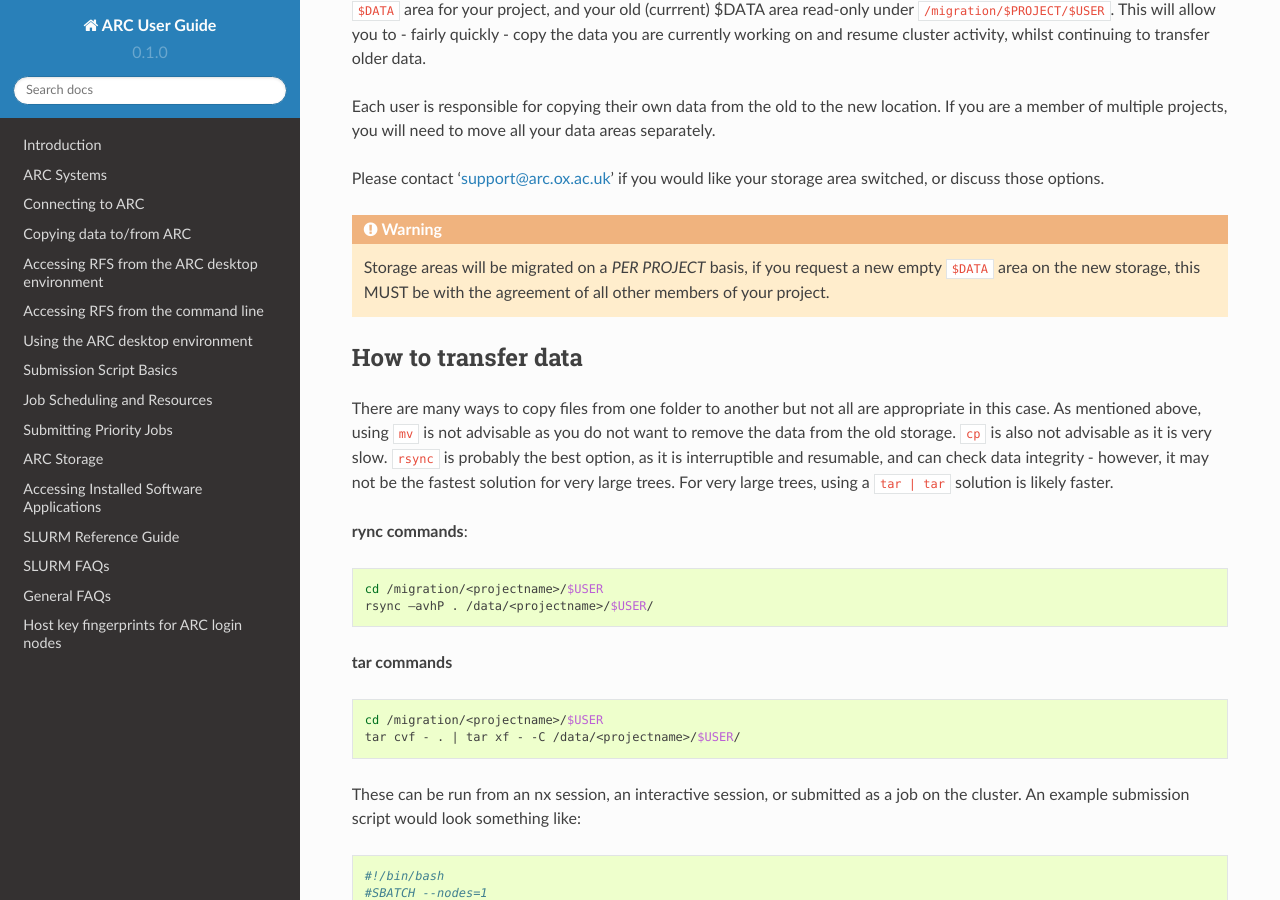
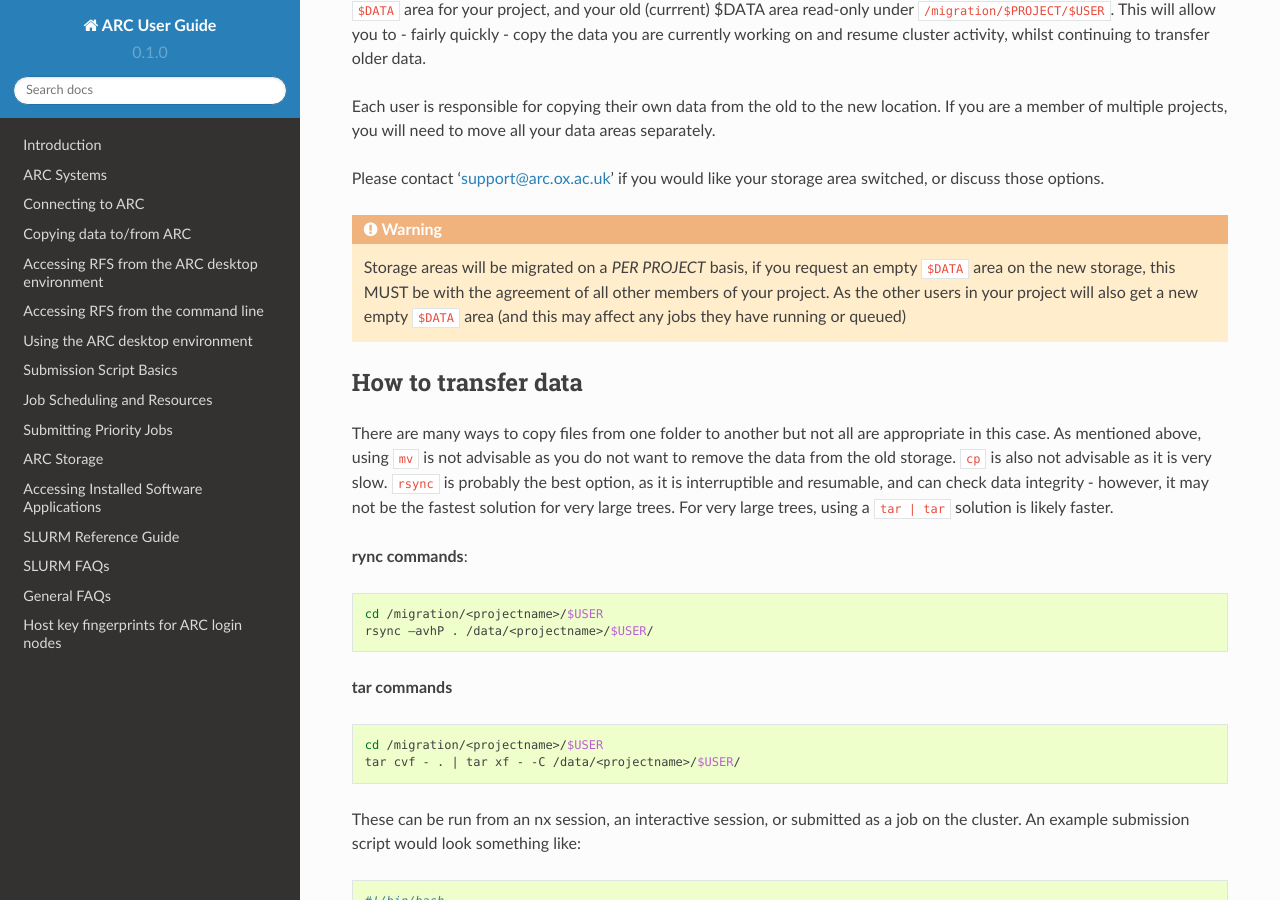
Before and after one commit to tina-friedrich/arc-user-guide, a Sphinx documentation site: the page built from docs/source/arc-storage-migration.rst, in a window 1280 px wide and 900 px high, scrolled down 639 px. Built offline with Sphinx 7.4.7 and the Read the Docs theme 2.0.0, drawn with Linux system fonts in a browser that asks for light colours.

Commit message:
Update arc-storage-migration.rst

```diff
--- a/docs/source/arc-storage-migration.rst
+++ b/docs/source/arc-storage-migration.rst
@@ -24,7 +24,8 @@ Each user is responsible for copying their own data from the old to the new loc
 Please contact ‘support@arc.ox.ac.uk’ if you would like your storage area switched, or discuss those options.
 
 .. warning::
-  Storage areas will be migrated on a *PER PROJECT* basis, if you request a new empty ``$DATA`` area on the new storage, this MUST be with the agreement of all other members of your project.
+  Storage areas will be migrated on a *PER PROJECT* basis, if you request an empty ``$DATA`` area on the new storage, this MUST be with the agreement of all other members of your project. As the other users in your
+  project will also get a new empty ``$DATA`` area (and this may affect any jobs they have running or queued)
 
 How to transfer data
 --------------------
```
